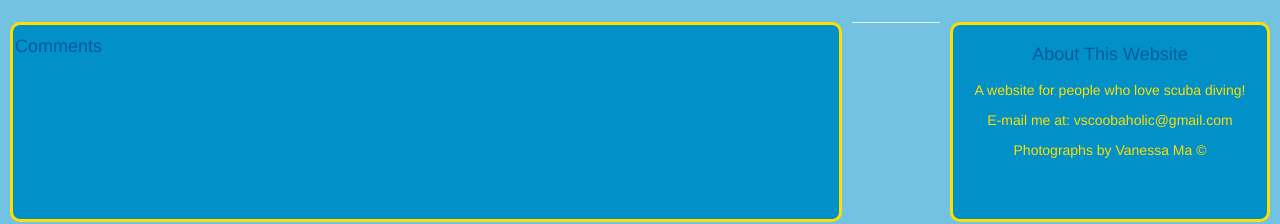
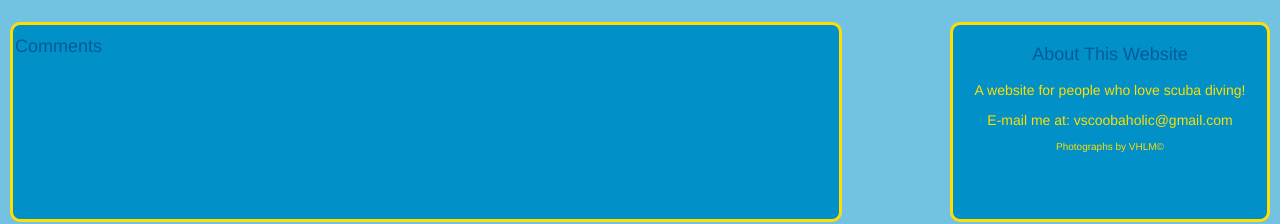
Before and after one commit to vanessa8/scoobaholic, a plain HTML site: page index.html in a window 1280 px wide. Shown: the part 1954-2178 px from the top of the page. Drawn offline with Linux system fonts and the light colour scheme.

Commit message:
remove hr and change copyright

```diff
--- a/css/scoobaholic.css
+++ b/css/scoobaholic.css
@@ -165,6 +165,11 @@ p {
   color: #FFDE00;
 }
 
+#copyright {
+  font-size: 10px;
+  color: #FFDE00;
+}
+
 /*.footer {
     border-top: 1px solid white;
     padding-top: 6px;
--- a/index.html
+++ b/index.html
@@ -426,10 +426,9 @@
 
         <p>E-mail me at: vscoobaholic@gmail.com</p>
 
-        <p>Photographs by Vanessa Ma &copy;</p>
+        <div id="copyright">Photographs by VHLM&copy;</div>
     </div>
 
-<hr>
 
 
     <script type="text/javascript" src="js/jquery-1.11.1.min.js"></script>
```
